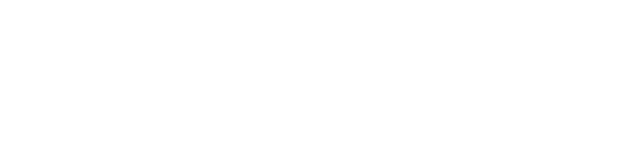
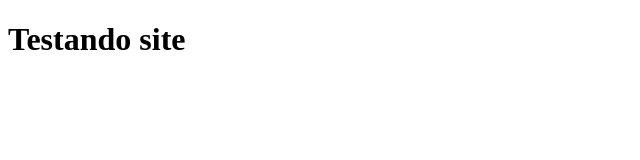
Before and after one commit to gp-souza/site, a plain HTML site: page index.html in a window 1280 px wide. Shown: the whole page, without its empty margins (0-640 px from the left). Drawn offline with Linux system fonts and the light colour scheme.

Commit message:
Add files via upload

```diff
--- a/index.html
+++ b/index.html
@@ -7,6 +7,6 @@
     <title>Meu Primeiro Site</title>
 </head>
 <body>
-
+    <h1>Testando site</h1>
 </body>
 </html>
```
